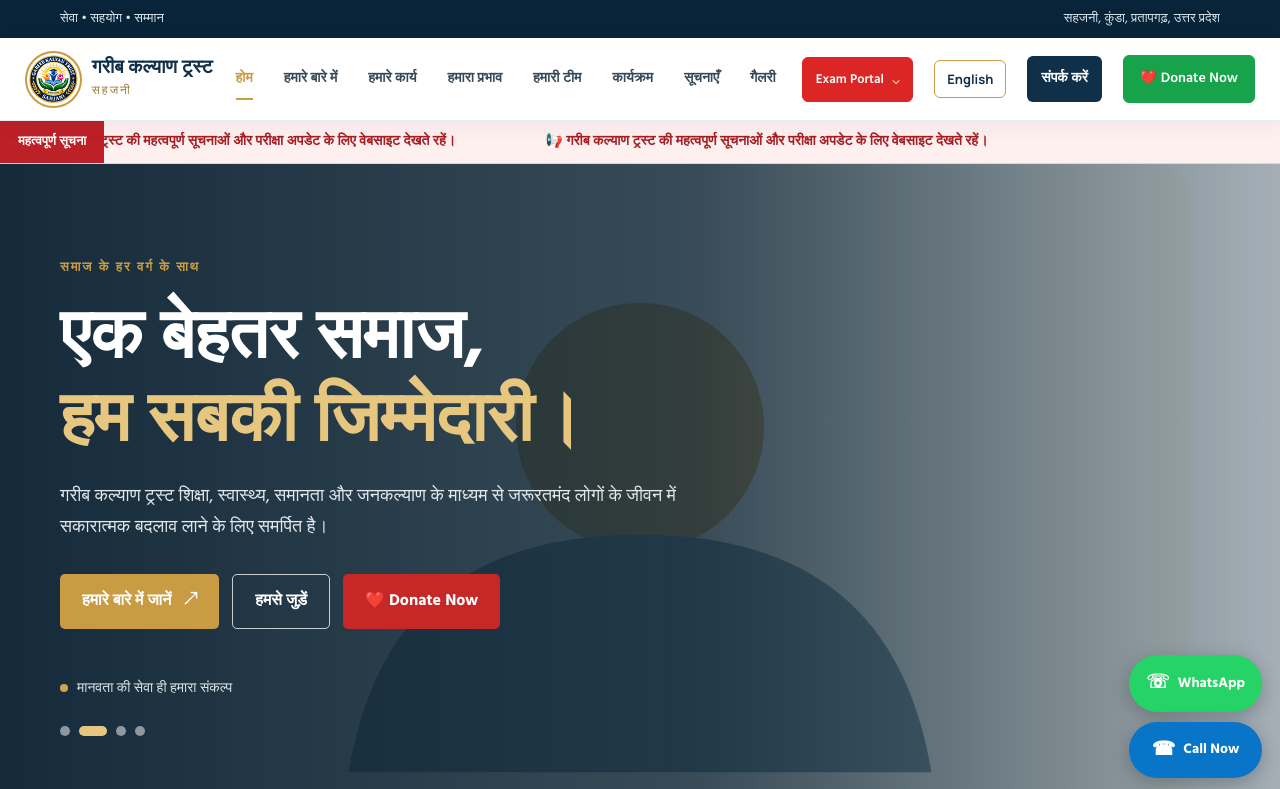
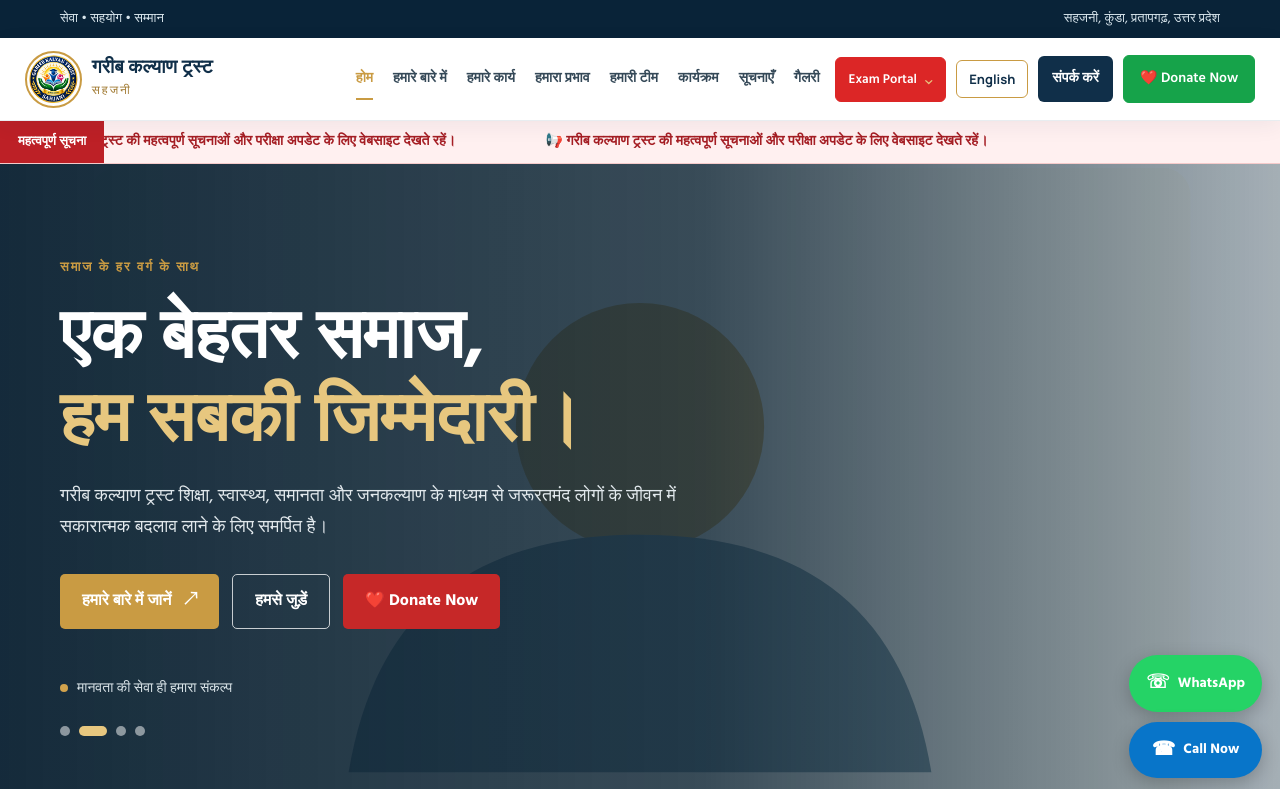
Before and after one commit to anoopkumarpatel19990-dot/Gareebkalyantrust.org, a plain HTML site: page index.html in a window 1280 px wide. Shown: the top 789 px of the page. Drawn offline with Linux system fonts and the light colour scheme.

Commit message:
Update style.css

```diff
--- a/style.css
+++ b/style.css
@@ -1754,3 +1754,35 @@ img {
   background: #b91c1c !important;
   border-color: #b91c1c;
 }
+/* Tablet and Desktop - Show All Navigation Buttons */
+@media (min-width: 761px) {
+  .menu-toggle {
+    display: none !important;
+  }
+
+  .nav-wrap {
+    flex-wrap: nowrap !important;
+    gap: 10px;
+  }
+
+  .nav-links {
+    display: flex !important;
+    flex-direction: row !important;
+    align-items: center !important;
+    justify-content: flex-end;
+    flex-wrap: nowrap !important;
+    gap: 10px !important;
+    position: static !important;
+    width: auto !important;
+    padding: 0 !important;
+    box-shadow: none !important;
+    overflow: visible !important;
+  }
+
+  .nav-links > a,
+  .exam-trigger,
+  .language-btn {
+    white-space: nowrap !important;
+    flex-shrink: 0 !important;
+  }
+}
```
